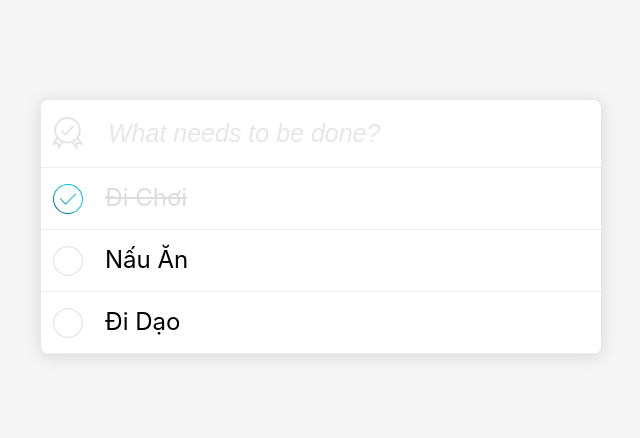
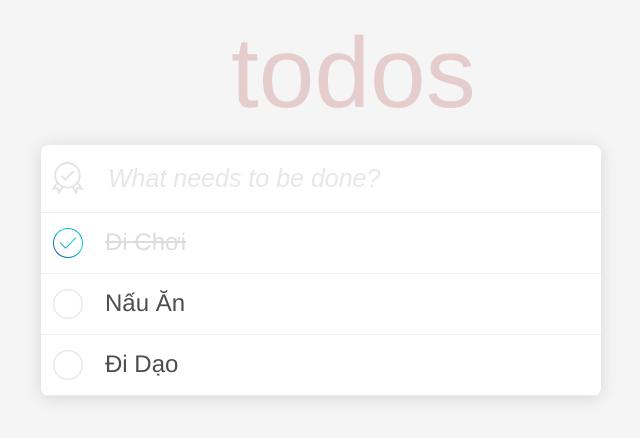
Before and after one commit to quangnguyen2019/To-do-List, a React (Create React App) app: page / in a window 1280 px wide. Shown: the top 438 px of the page, without its empty margins (319-959 px from the left). Built offline with nearby package versions, Linux system fonts and the light colour scheme.

Commit message:
Add main header

```diff
--- a/src/App.css
+++ b/src/App.css
@@ -1,38 +1,13 @@
 .App {
-
+    position: relative;
 }
 
-.App-logo {
-  height: 40vmin;
-  pointer-events: none;
+.App .h1-todos {
+    position: absolute;
+    margin: 0;
+    top: -130px;
+    left: 550px;
+    font-size: 100px;
+    font-weight: 400;
+    color: #a51a1a2e;
 }
-
-@media (prefers-reduced-motion: no-preference) {
-  .App-logo {
-    animation: App-logo-spin infinite 20s linear;
-  }
-}
-
-.App-header {
-  background-color: #282c34;
-  min-height: 100vh;
-  display: flex;
-  flex-direction: column;
-  align-items: center;
-  justify-content: center;
-  font-size: calc(10px + 2vmin);
-  color: white;
-}
-
-.App-link {
-  color: #61dafb;
-}
-
-@keyframes App-logo-spin {
-  from {
-    transform: rotate(0deg);
-  }
-  to {
-    transform: rotate(360deg);
-  }
-}
--- a/src/App.js
+++ b/src/App.js
@@ -5,6 +5,7 @@ import TodoList from './components/TodoList';
 function App() {
   return (
     <div className="App">
+      <h1 className="h1-todos">todos</h1>
       <TodoList />
     </div>
   );
--- a/src/components/CSS/Components.css
+++ b/src/components/CSS/Components.css
@@ -1,5 +1,5 @@
 .todo-list {
-  margin: 100px auto 0;
+  margin: 145px auto 0;
   width: 560px;
   background: #fff;
   font-size: 24px;
@@ -45,6 +45,7 @@
   align-items: center;
   transition: all .3s;
   position: relative;
+  color: #4D4D4D;
 }
 .todo-item .icon {
   width: 30px;
--- a/src/components/CSS/_TodoItem.scss
+++ b/src/components/CSS/_TodoItem.scss
@@ -7,6 +7,7 @@
     align-items: center;
     transition: all .3s;
     position: relative;
+    color: #4D4D4D;
 
     .icon {
         @include icon(30px, 22px);
--- a/src/components/CSS/_TodoList.scss
+++ b/src/components/CSS/_TodoList.scss
@@ -1,7 +1,7 @@
 @import 'mixins';
 
 .todo-list {
-    margin: 100px auto 0;
+    margin: 145px auto 0;
     width: 560px;
     background: #fff;
     font-size: 24px;
--- a/src/index.css
+++ b/src/index.css
@@ -1,8 +1,6 @@
 body {
   margin: 0;
-  font-family: -apple-system, BlinkMacSystemFont, 'Segoe UI', 'Roboto', 'Oxygen',
-    'Ubuntu', 'Cantarell', 'Fira Sans', 'Droid Sans', 'Helvetica Neue',
-    sans-serif;
+  font-family: Helvetica, sans-serif;
   -webkit-font-smoothing: antialiased;
   -moz-osx-font-smoothing: grayscale;
   background-color: #f5f5f5;
```
Also changed, not shown: 1 other file (tests, documents, lock files or other folders).
